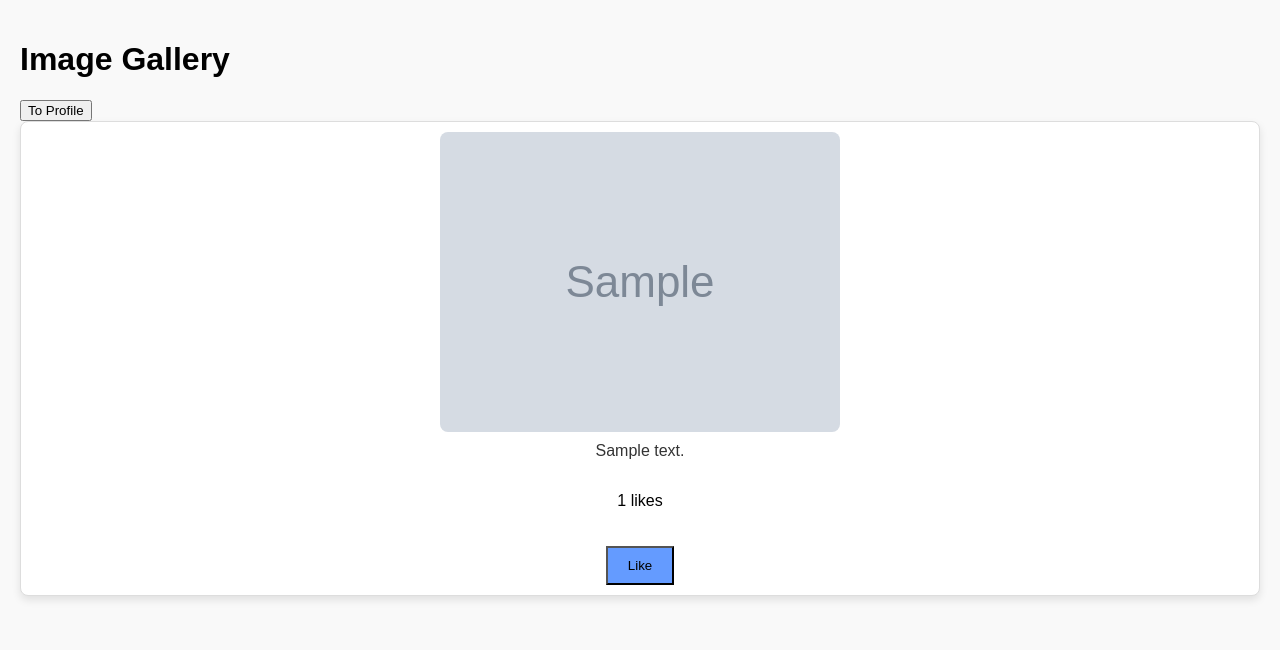
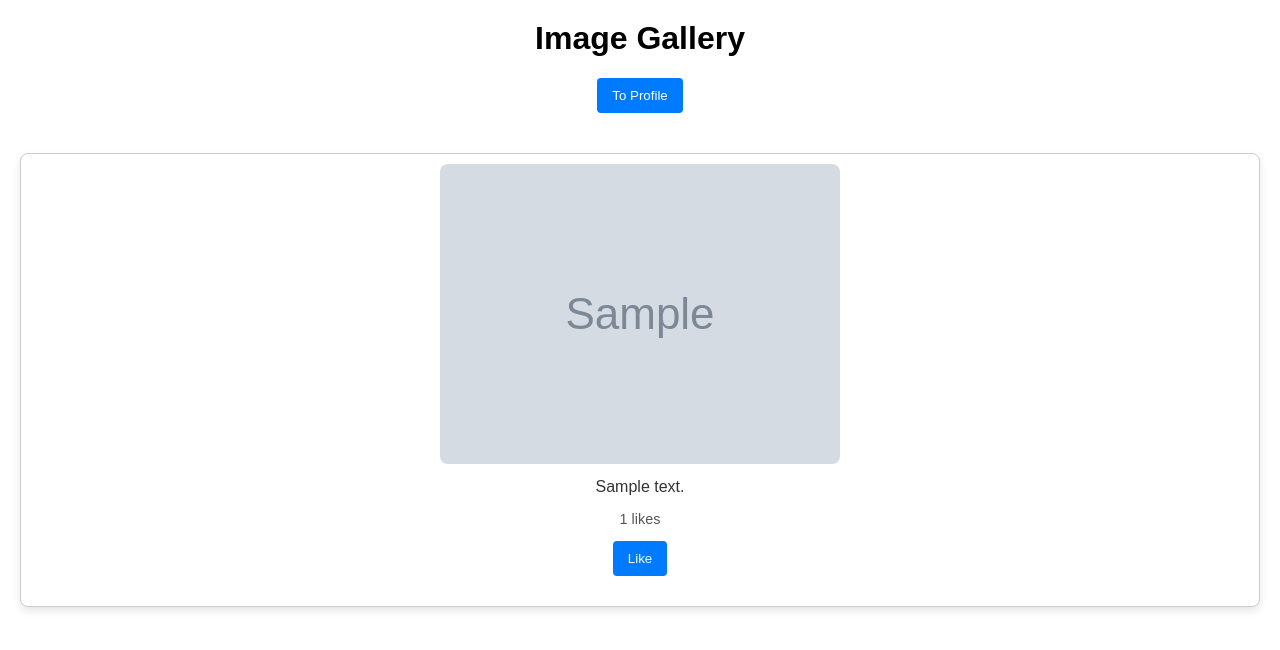
Before and after one commit to PlexILIghT/djangoProject, a Django app: template djangoProject/images/templates/images.html in a window 1280 px wide. Shown: the top 650 px of the page. Run offline with Django 5.2, Linux system fonts and the light colour scheme; the template is opened without the code that fills it: most values are stand-ins (such as "Sample title", 1, 10 or a date in 2020); grey boxes marked "Sample" are stand-in pictures.

Commit message:
a bit of polishing

```diff
--- a/djangoProject/images/templates/images.html
+++ b/djangoProject/images/templates/images.html
@@ -10,14 +10,14 @@
 <body>
     <h1>Image Gallery</h1>
     <form action="/users/profile" method="get">
-        <button type="submit">To Profile</button>
+        <button class="nav" type="submit">To Profile</button>
     </form>
     <div class="gallery">
         {% for image in images %}
         <div class="image-container">
             <img src="{{ image.image.url }}" alt="Image">
             <p class="description">{{ image.text }}</p>
-            <p class="likes-count">{{ image.liked_by.count }} likes</p>
+            <p class="likes-count">{{ image.liked_by.count }} {% if image.liked_by.count is 1 %}like{% else %}likes{% endif %}</p>
 
             <form action="{% url 'like_image' image.id %}" method="POST" style="margin-top: 10px;">
                 {% csrf_token %}
--- a/djangoProject/static/css/images.css
+++ b/djangoProject/static/css/images.css
@@ -1,41 +1,78 @@
 body {
     font-family: Arial, sans-serif;
-    background-color: #f9f9f9;
     margin: 0;
-    padding: 20px;
+    padding: 0;
+    text-align: center;
 }
 
+h1 {
+    margin-top: 20px;
+}
+
+form {
+    margin-bottom: 20px;
+}
+
+.gallery {
+    display: grid;
+    grid-template-columns: repeat(auto-fit, minmax(300px, 1fr));
+    gap: 20px;
+    padding: 20px;
+    margin: 0 auto;
+}
+
+
+/*о даааааааааа, стиииииль*/
 .image-container {
-    display: flex;
-    flex-direction: column;
-    align-items: center;
-    margin-bottom: 20px;
-    border: 1px solid #ddd;
+    border: 1px solid #ccc;
     border-radius: 8px;
-    background-color: #fff;
     padding: 10px;
     box-shadow: 0 4px 8px rgba(0, 0, 0, 0.1);
+    background: #fff;
 }
 
-/* иизображения */
+
+
 .image-container img {
     max-width: 100%;
     height: auto;
-    max-height: 400px;
     border-radius: 8px;
 }
 
-/* текст */
-.image-container .description {
-    margin-top: 10px;
-    font-size: 16px;
-    text-align: center;
+.description {
+    font-size: 1rem;
     color: #333;
+    margin: 10px 0;
 }
 
-/* кнопки */
-.image-container .like-button {
-    margin-top: 10px;
-    padding: 10px 20px;
-    background-color: rgb(100, 155, 255)
+
+.likes-count {
+    font-size: 0.9rem;
+    color: #555;
 }
+
+.like-button {
+    padding: 10px 15px;
+    border: none;
+    background-color: #007BFF;
+    color: white;
+    border-radius: 4px;
+    cursor: pointer;
+    transition: background-color 0.3s ease;
+}
+
+
+.nav {
+    padding: 10px 15px;
+    border: none;
+    background-color: #007BFF;
+    color: white;
+    border-radius: 4px;
+    border-color: darkturquoise;
+    cursor: pointer;
+    transition: background-color 0.3s ease;
+}
+
+.like-button:hover {
+    background-color: #0056b3;
+}
--- a/djangoProject/user/urls.py
+++ b/djangoProject/user/urls.py
@@ -6,5 +6,5 @@
     path('login/', login_view, name='login'),
     path('profile/', profile_view, name='profile'),
     path('delete/', delete_user_view, name='delete_user'),
-    path('logout', logout_view, name="logout_view")
+    path('logout/', logout_view, name="logout_view")
 ]
```
Also changed, not shown: djangoProject/user/templates/profile.html (+15 -1 lines).
